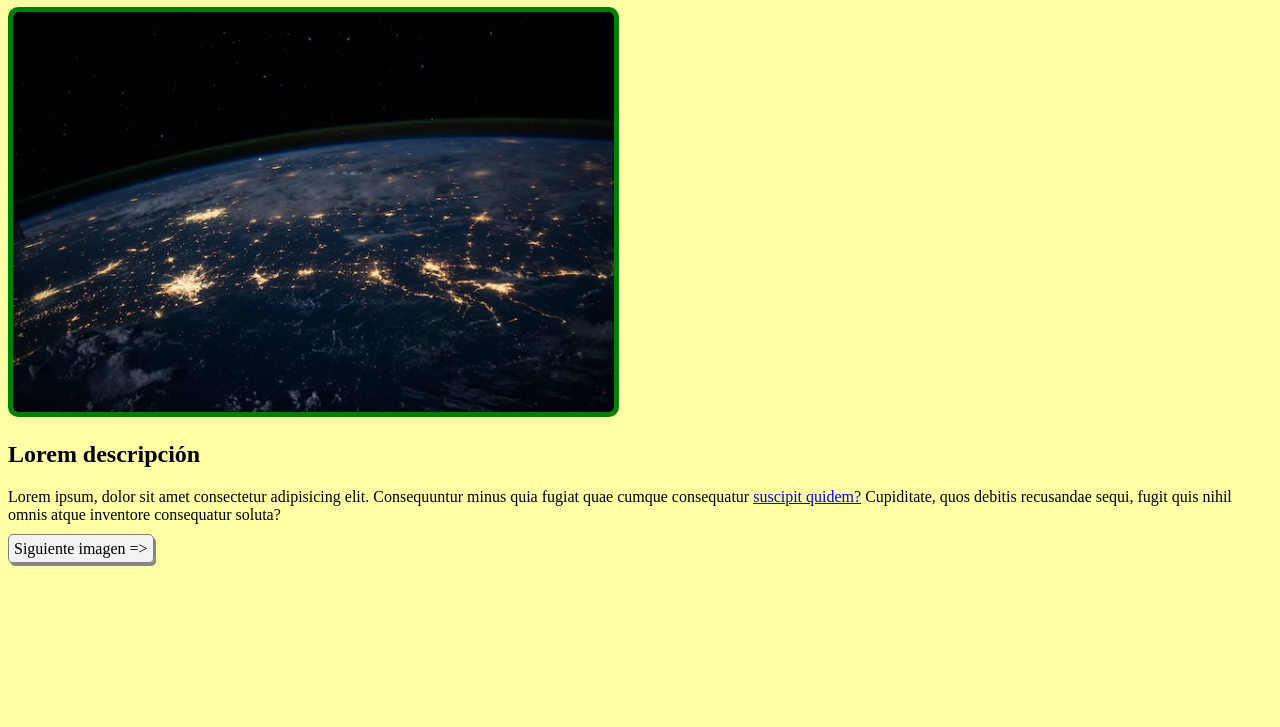
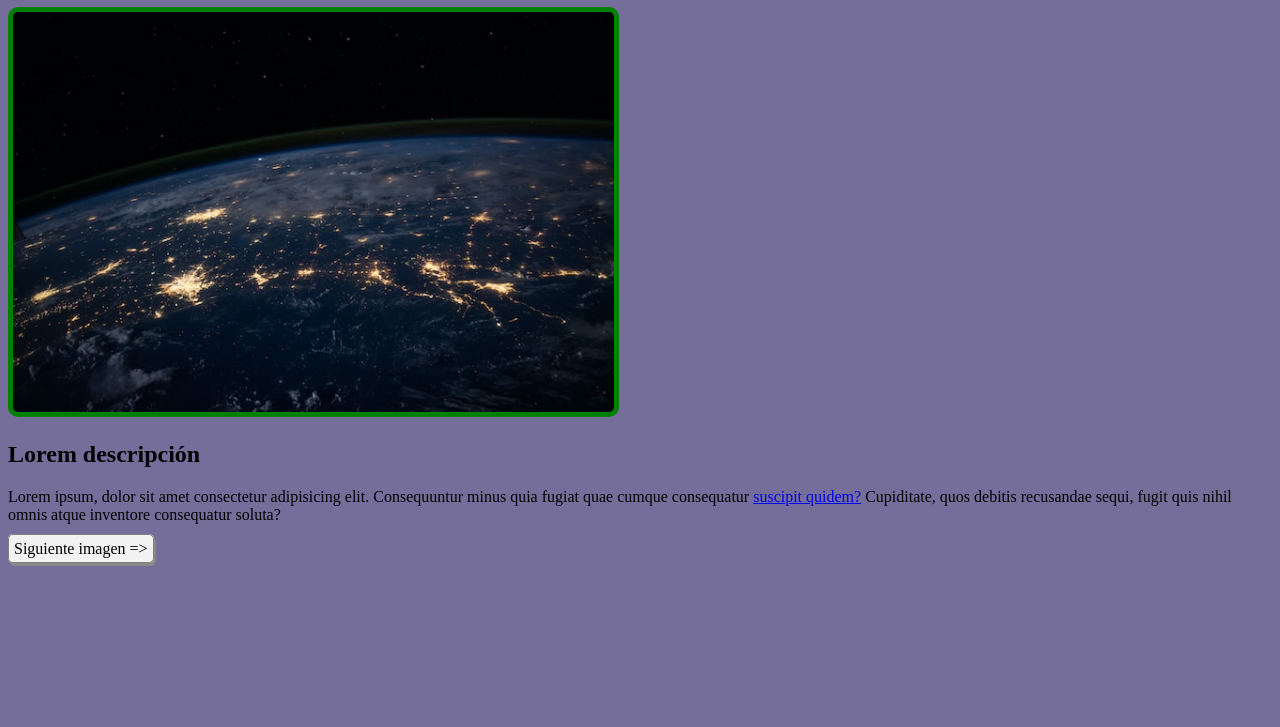
Before and after one commit to ErikaPlachicoff/tallerGrupal.github.io, a plain HTML site: page Galeria_de_Imagenes/Galería de Imágenes/page1.html in a window 1280 px wide. Shown: the part 73-800 px from the top of the page. Drawn offline with Linux system fonts and the light colour scheme.

Commit message:
cambio de color fondo

```diff
--- a/Galeria_de_Imagenes/Galería de Imágenes/styles.css
+++ b/Galeria_de_Imagenes/Galería de Imágenes/styles.css
@@ -1,5 +1,5 @@
 body {
-    background-color: rgb(255, 255, 165);
+    background-color: rgb(117, 110, 155);
 }
 
 .image{
```
